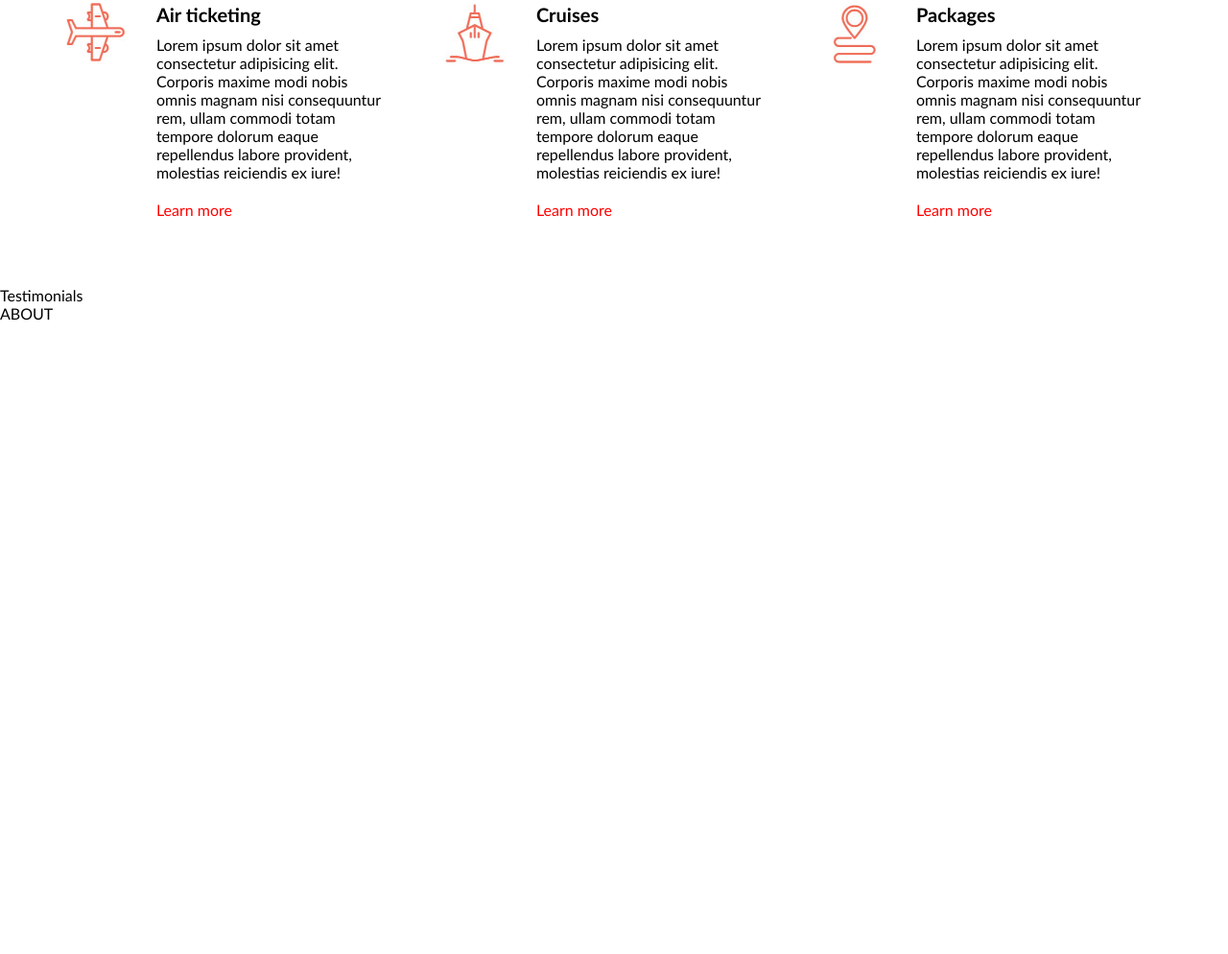
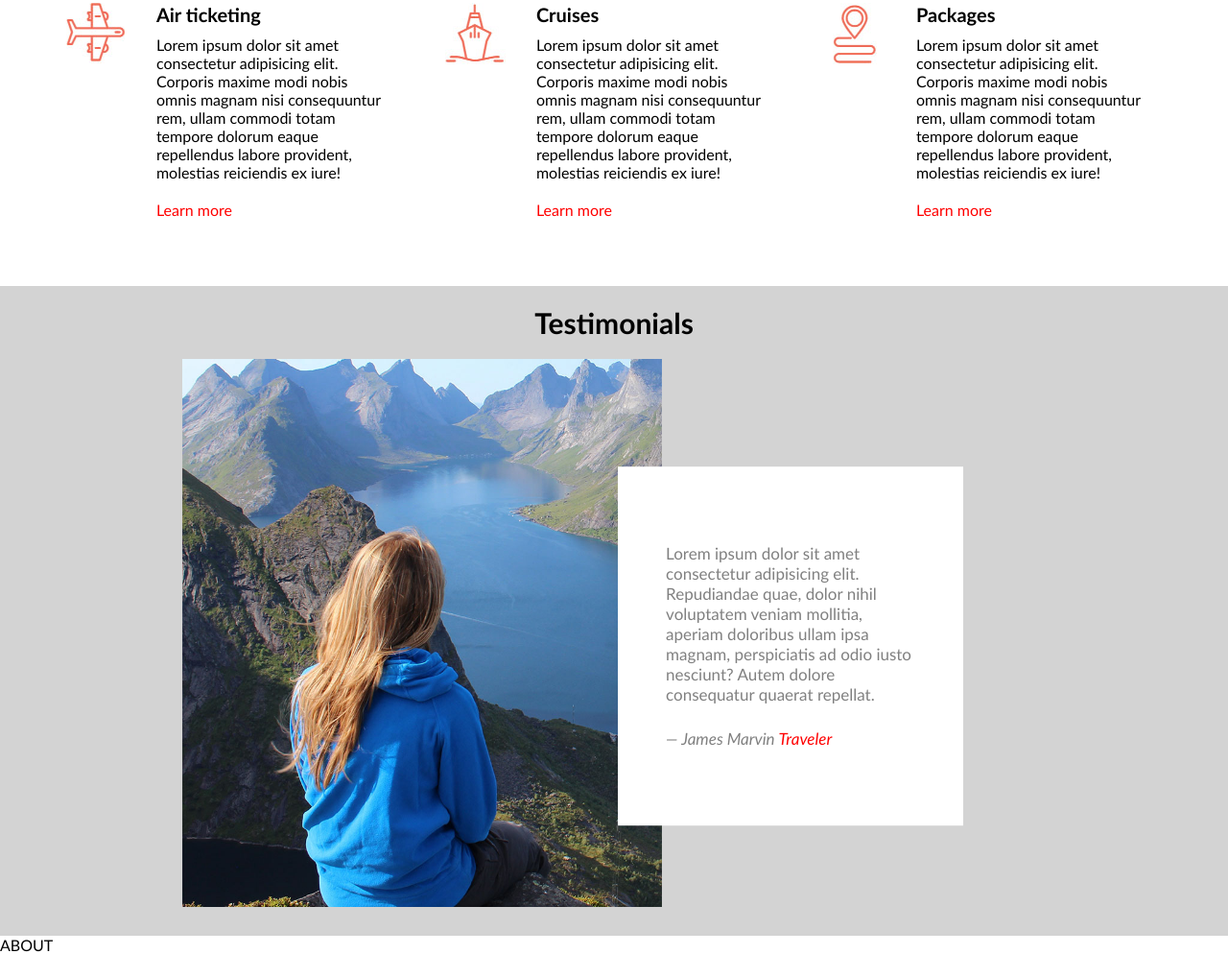
Before and after one commit to Ramunas-Bkr/Keliaujantiems-eu, a plain HTML site: page index.html in a window 1280 px wide. Shown: the part 1347-2341 px from the top of the page at 96% size. Before the commit the page ends 1683 px from the top, so only its background shows below. Drawn offline with Linux system fonts and the light colour scheme.

Commit message:
Section style done

```diff
--- a/css/style.css
+++ b/css/style.css
@@ -147,3 +147,40 @@ main {
             color: red;
             text-decoration: none;
         }
+section {
+    display: inline-block;
+    width: 100%;
+    background-color: lightgrey;
+    padding-bottom: 30px;
+}
+    section > h2 {
+        display: inline-block;
+        width: 100%;
+        text-align: center;
+        margin: 20px 0;
+        font-size: 30px;
+    }
+    section > .container4 {
+        display: inline-block;
+        margin: 0 calc( (100% - 900px) / 2);
+    }
+    section > .container4 > img {
+        display: inline-block;
+        width: 500px;
+        background-position: bottom center;
+    }
+    section > .container4 > .txt-container {
+        display: inline-block;
+        width: 40%;
+        background-color: #fff;
+        padding: 80px 50px;
+        top: 50%;
+        transform: translate(-50px , 30%);
+        font-size: 17px;
+        color: gray;
+    }
+            section span {
+                display: inline-block;
+                margin-top: 25px;
+                font-style: italic;
+           }
--- a/index.html
+++ b/index.html
@@ -76,7 +76,14 @@
     </div>
     </main>
     <section>
-        Testimonials
+        <h2>Testimonials</h2>
+        <div class="container4">
+            <img src="./img/img_4.jpg" alt="Girl on mountains">
+            <div class="txt-container">
+                <p>Lorem ipsum dolor sit amet consectetur adipisicing elit. Repudiandae quae, dolor nihil voluptatem veniam mollitia, aperiam doloribus ullam ipsa magnam, perspiciatis ad odio iusto nesciunt? Autem dolore consequatur quaerat repellat.</p>
+                <span> — James Marvin <div style="display: inline-block; color: red";>Traveler</div></span>
+            </div>
+        </div>
     </section>
     <footer>
         ABOUT
```
Also changed, not shown: img/img_4.jpg (added).
